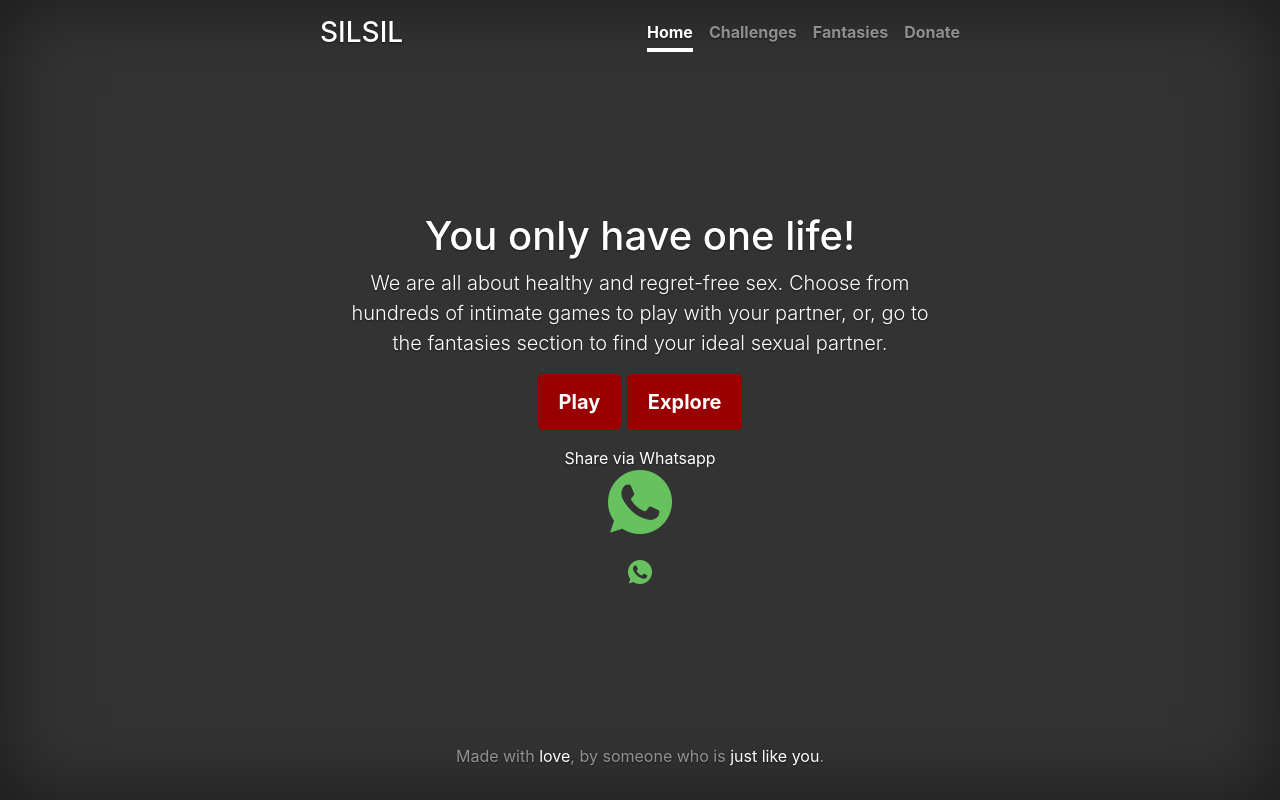
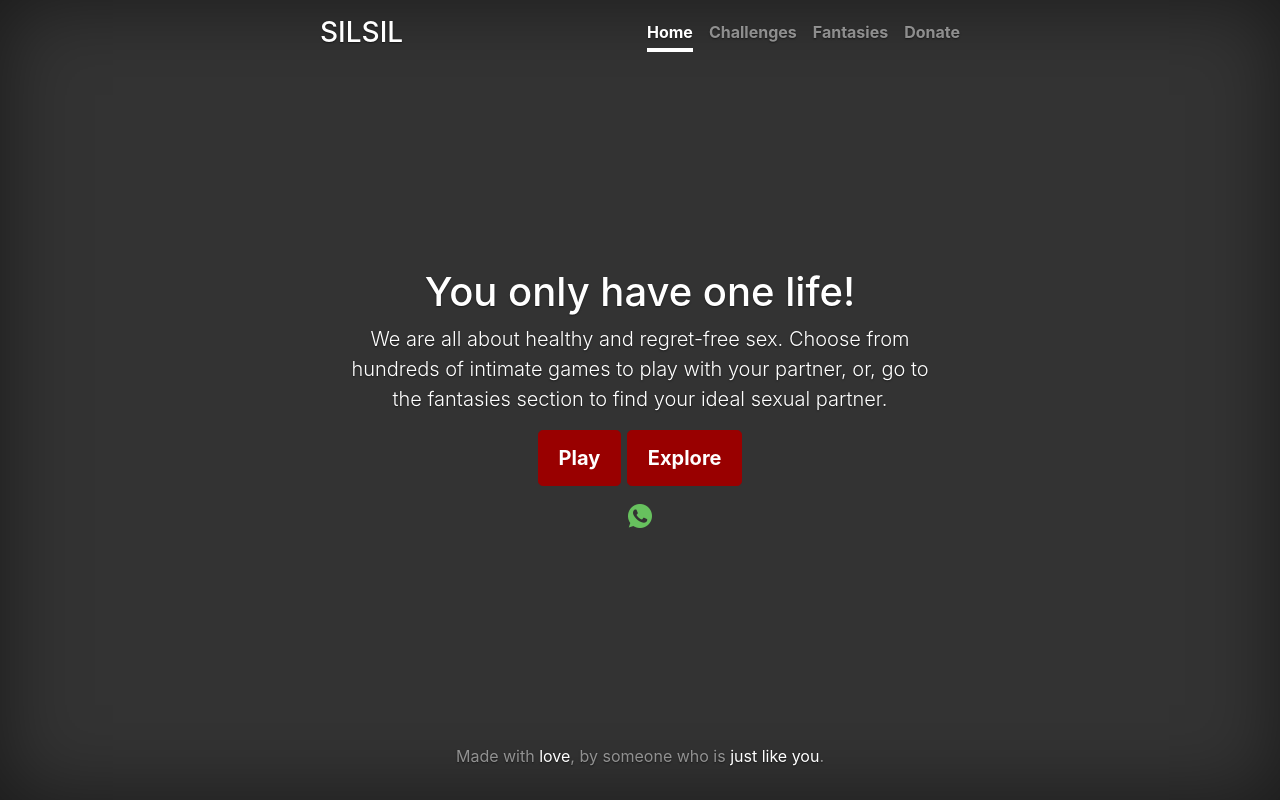
Before and after one commit to bob0bot/fantas, a Python web app: template templates/code.html in a window 1280 px wide. Run offline with Jinja, Linux system fonts and the light colour scheme; the template is opened without the code that fills it, so the values that code supplies are empty; some libraries are stand-ins or nearby versions.

Commit message:
cover home content whatsapp addthis1.6

```diff
--- a/templates/index.html
+++ b/templates/index.html
@@ -53,26 +53,9 @@
 
       </main>
 
-      <a href="whatsapp://send?text=The text to share!" data-action="share/whatsapp/share">Share via Whatsapp</a>
 
-      <a href="https://api.whatsapp.com/send?&text=https://fantas1.herokuapp.com"><img src='/static/img/64.png'/></a>
-      <br/>
-       <a href="https://api.whatsapp.com/send?&text=https://fantas1.herokuapp.com"><img src='/static/img/24.png'/></a>
 
-            <!-- AddToAny BEGIN -->
-          <div class="a2a_kit a2a_kit_size_32 a2a_default_style">
-          <a class="a2a_dd" href="https://www.addtoany.com/share"></a>
-          <a class="a2a_button_whatsapp"></a>
-          </div>
-          <script>
-          var a2a_config = a2a_config || {};
-          a2a_config.num_services = 2;
-          </script>
-          <script async src="https://static.addtoany.com/menu/page.js"></script>
-          <!-- AddToAny END -->
-
-<!-- Go to www.addthis.com/dashboard to customize your tools -->
-<script type="text/javascript" src="//s7.addthis.com/js/300/addthis_widget.js#pubid=ra-5a9ec719b3ebeabc"></script>
+       <a href="https://api.whatsapp.com/send?&text=https://fantas1.herokuapp.com"><img src='/static/img/24w.png'/></a>
 
 
 
```
Also changed, not shown: static/img/24w.png (renamed from static/img/24.png).
